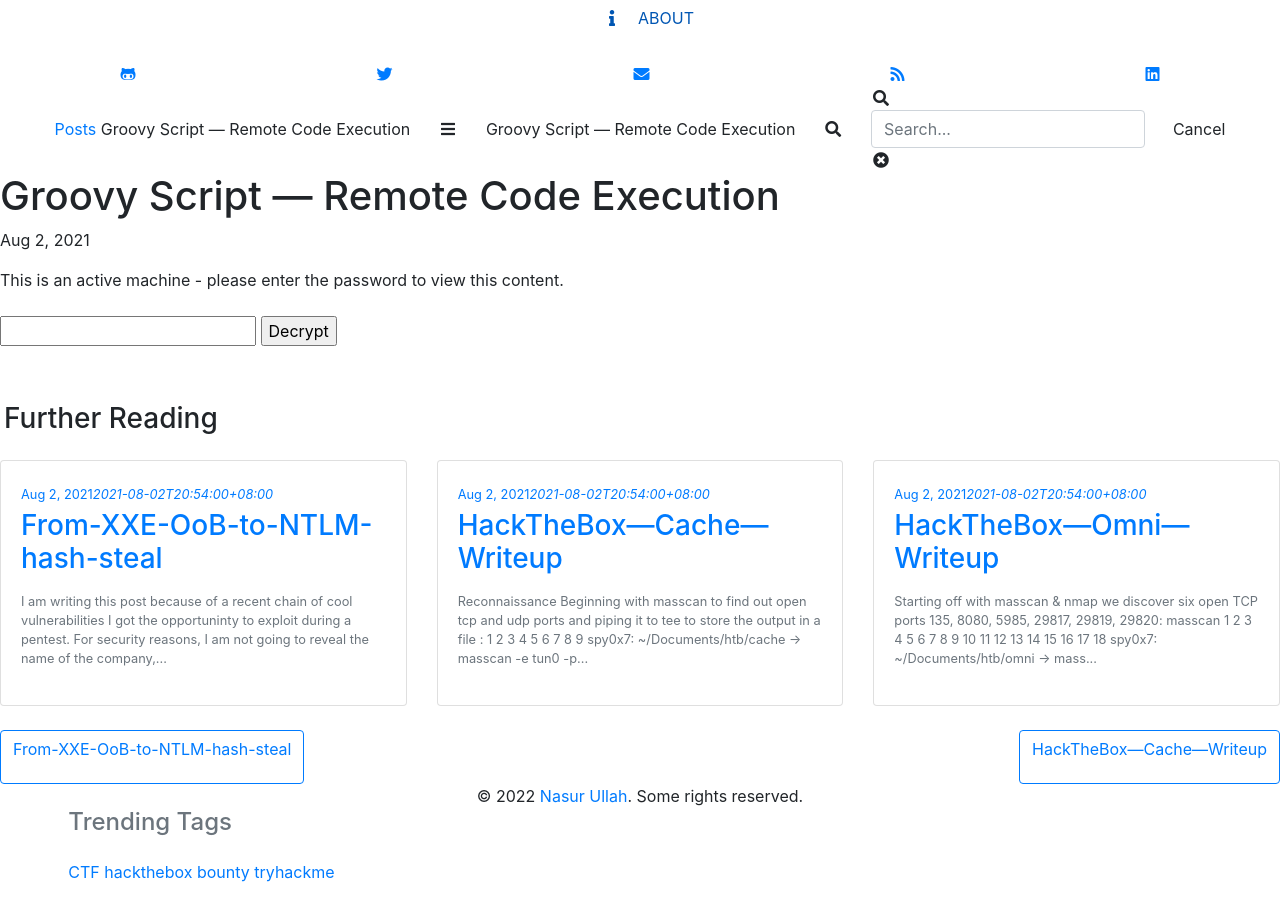
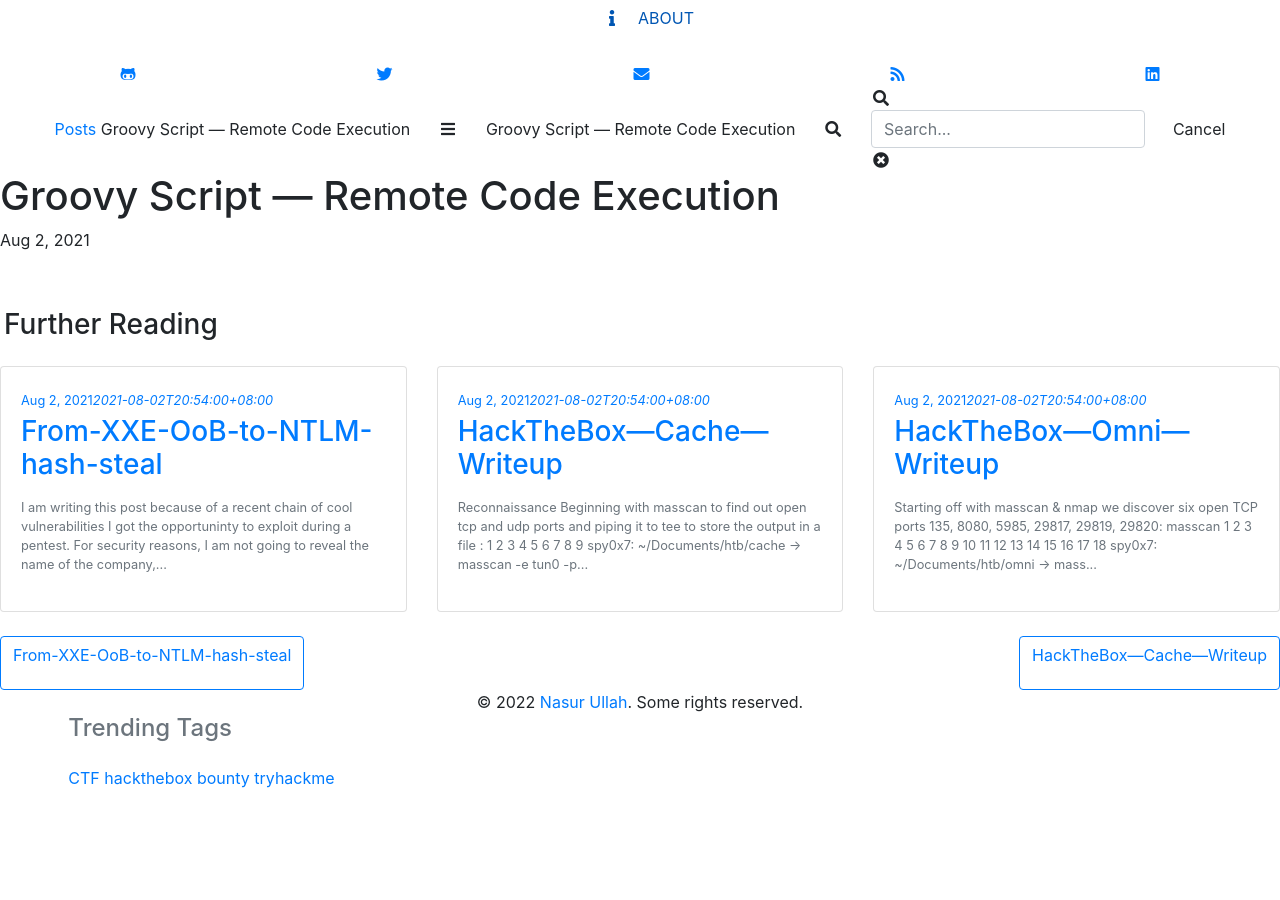
Before and after one commit to Spy0x7/Spy0x7.github.io, a Jekyll site: the page built from _posts/2020-08-24-Groovy_RCE.md, in a window 1280 px wide and 900 px high, scrolled down 885 px. Built offline with Jekyll 4.4.1, drawn with Linux system fonts in a browser that asks for light colours; nearby versions of some CDN libraries; comment, search, counter and statistics services are not loaded; after the commit the page ends 1691 px from its top, so only the background shows below that.

Commit message:
Update post.html

```diff
--- a/_layouts/post.html
+++ b/_layouts/post.html
@@ -24,12 +24,6 @@ layout: default
         </div>
     </div>
 
-    <div id="decryptor">
-      This is an active machine - please enter the password to view this content.<br/><br/>
-      <input id="key" type="text" value="">
-      <input id="decrypt" type="button" value="Decrypt">
-    </div>
-  </div>
 
     {% include related-posts.html %}
 
```
